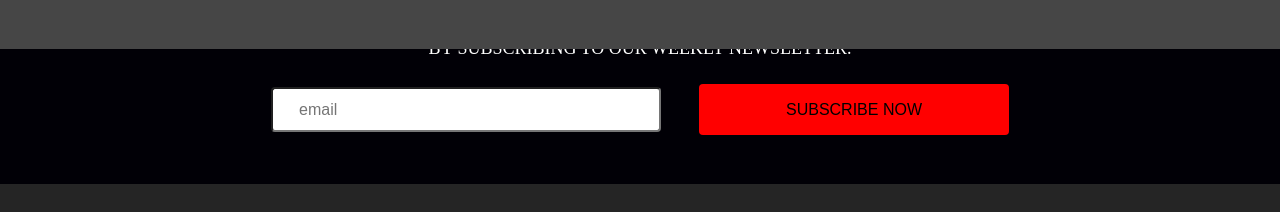
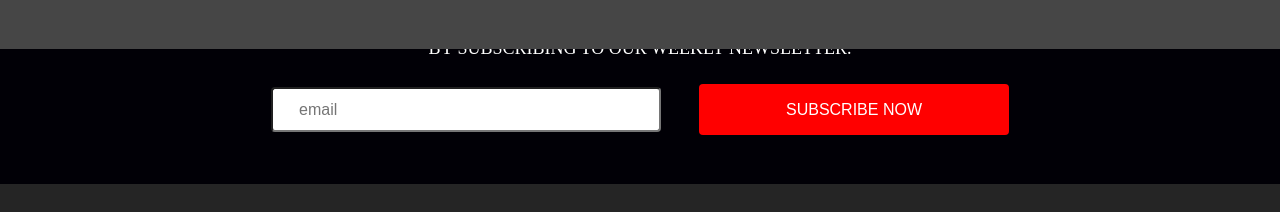
Before and after one commit to AndreyBukreev/trainers, a plain HTML site: page index.html in a window 1280 px wide. Shown: the part 96-308 px from the top of the page. Drawn offline with Linux system fonts and the light colour scheme.

Commit message:
changed footer button text color to white

```diff
--- a/css/styles.css
+++ b/css/styles.css
@@ -194,3 +194,6 @@ footer .grey .left-side .soc_icons .icons{
 header {
     background-color: #464646;
 }
+footer button {
+    color: white;
+}
```
